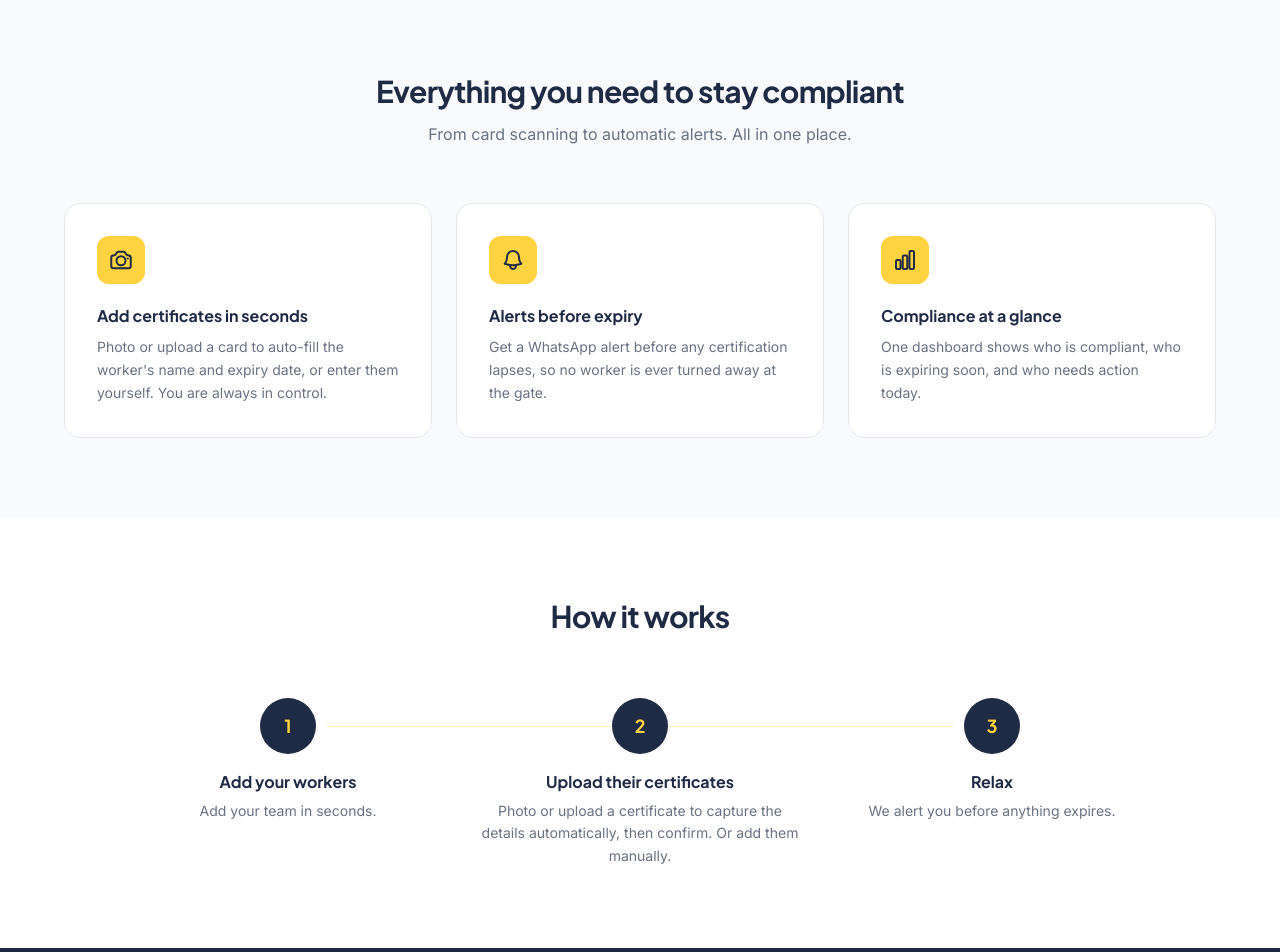
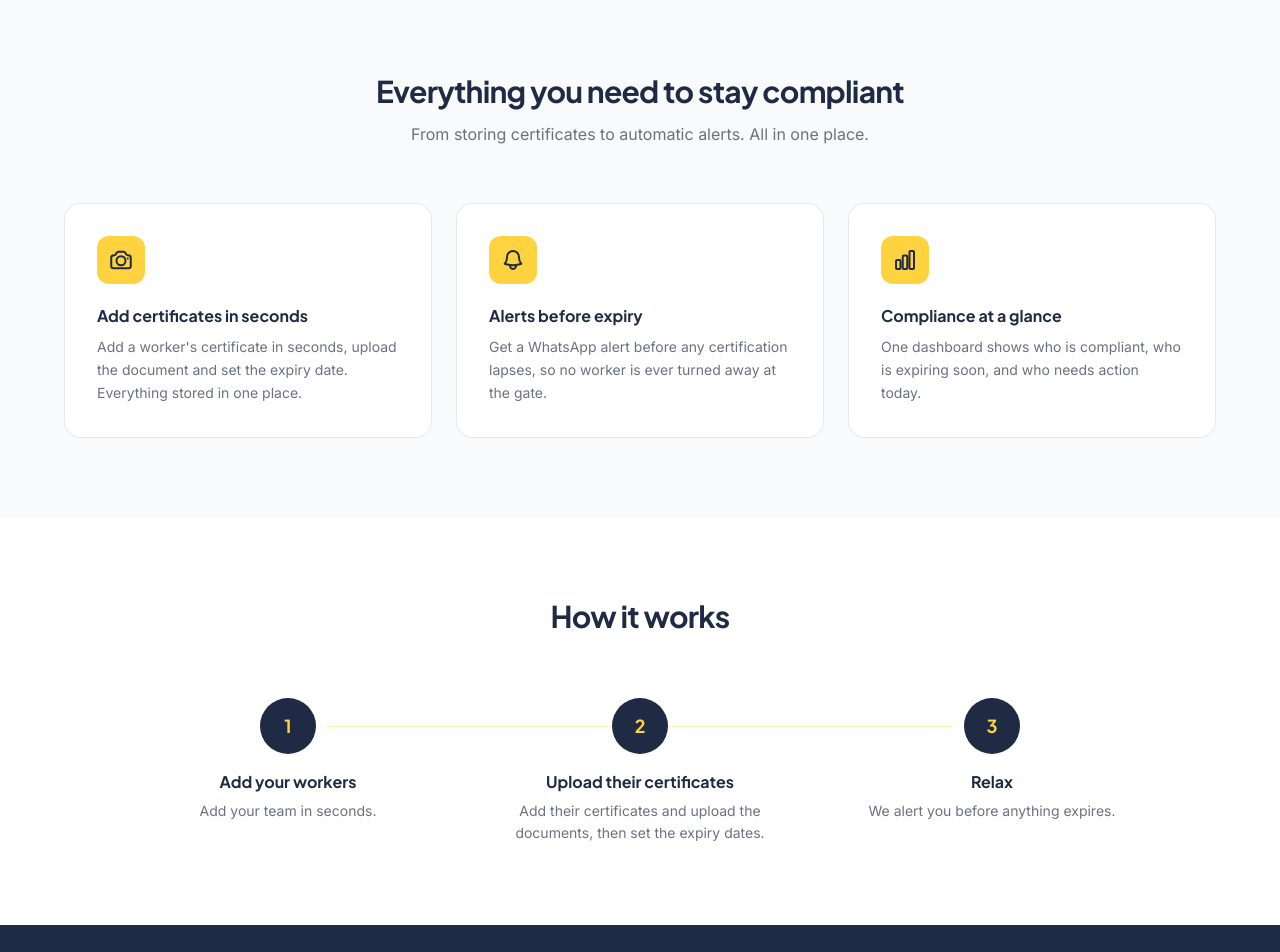
Before and after one commit to clintonidemudia35-ops/certtracker, a Next.js app: page / in a window 1280 px wide. Shown: the part 800-1752 px from the top of the page. Built offline with nearby package versions, Linux system fonts and the light colour scheme; no server answers.

Commit message:
fix landing copy to match storage feature, remove leftover OCR code

```diff
--- a/app/landing/page.tsx
+++ b/app/landing/page.tsx
@@ -51,7 +51,7 @@ function ArrowRight() {
 const BENEFITS = [
   {
     title: 'Add certificates in seconds',
-    body:  'Photo or upload a card to auto-fill the worker\'s name and expiry date, or enter them yourself. You are always in control.',
+    body:  'Add a worker\'s certificate in seconds, upload the document and set the expiry date. Everything stored in one place.',
     icon:  <CameraIcon />,
   },
   {
@@ -68,7 +68,7 @@ const BENEFITS = [
 
 const STEPS = [
   { title: 'Add your workers',           body: 'Add your team in seconds.' },
-  { title: 'Upload their certificates',  body: 'Photo or upload a certificate to capture the details automatically, then confirm. Or add them manually.' },
+  { title: 'Upload their certificates',  body: 'Add their certificates and upload the documents, then set the expiry dates.' },
   { title: 'Relax',                      body: 'We alert you before anything expires.' },
 ]
 
@@ -217,7 +217,7 @@ export default function LandingPage() {
               Everything you need to stay compliant
             </h2>
             <p className="text-gray-500 text-base max-w-xl mx-auto leading-relaxed">
-              From card scanning to automatic alerts. All in one place.
+              From storing certificates to automatic alerts. All in one place.
             </p>
           </div>
 
--- a/package.json
+++ b/package.json
@@ -15,7 +15,6 @@
     "next": "16.2.7",
     "react": "19.2.4",
     "react-dom": "19.2.4",
-    "tesseract.js": "^7.0.0",
     "twilio": "^6.0.2"
   },
   "devDependencies": {
```
Also changed, not shown: 1 other file (tests, documents, lock files or other folders).
